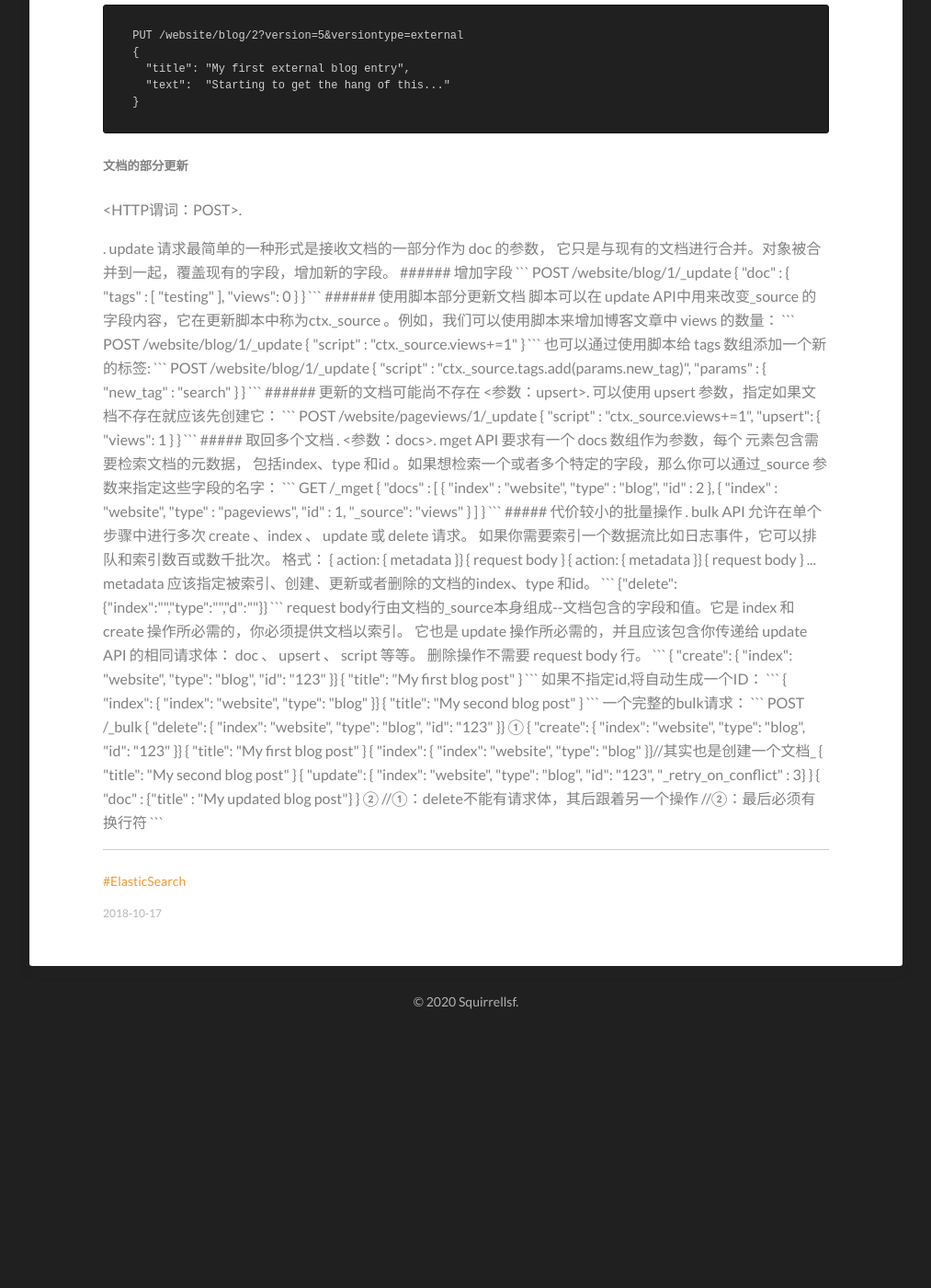
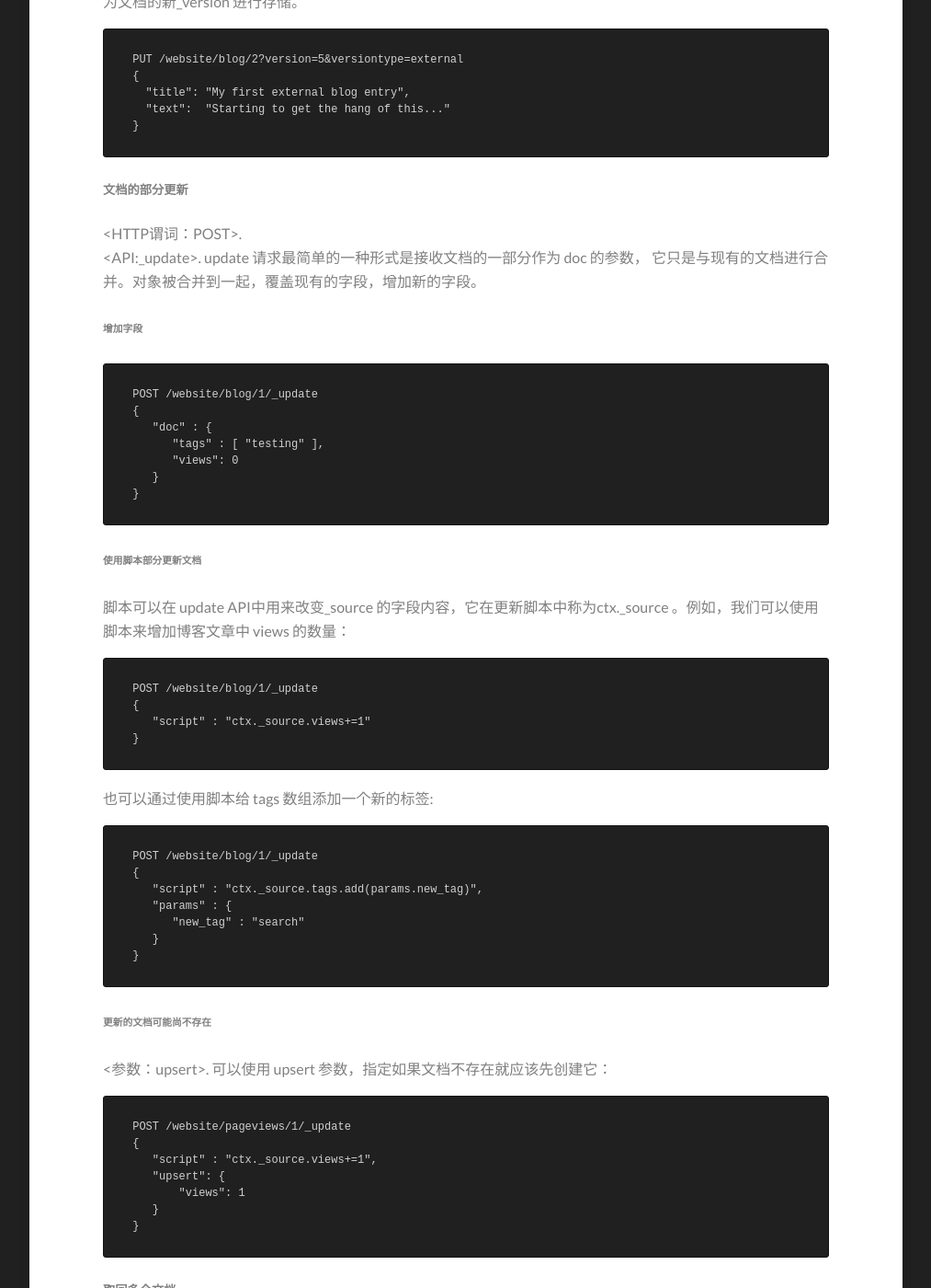
Before and after one commit to squirrellsf/squirrellsf.github.io, a Jekyll site: the page built from _posts/2018-10-17-ElasticSearch开始（2）--数据输入和输出.md, in a window 1280 px wide and 1400 px high, scrolled down 3512 px. Shown: the whole window at 92% size, without its empty margins (133-1146 px from the left). Built offline with Jekyll 4.4.1, drawn with Linux system fonts in a browser that asks for light colours; before the commit the page ends 4637 px from its top, so only the background shows below that; some of the changed text lies outside the part shown.

Commit message:
optimize md

````diff
--- a/_posts/2018-10-17-ElasticSearch开始（2）--数据输入和输出.md
+++ b/_posts/2018-10-17-ElasticSearch开始（2）--数据输入和输出.md
@@ -118,7 +118,7 @@
 ```
 ##### 文档的部分更新
 <HTTP谓词：POST>.
-<API:_update>.
+\<API:_update>.
    update 请求最简单的一种形式是接收文档的一部分作为 doc 的参数， 它只是与现有的文档进行合并。对象被合并到一起，覆盖现有的字段，增加新的字段。
 ###### 增加字段
 ```
@@ -161,8 +161,8 @@
  }
 ```
 ##### 取回多个文档
-<API:_mget>.
-<参数：docs>.
+\<API:_mget>
+<参数：docs>
    mget API 要求有一个 docs 数组作为参数，每个 元素包含需要检索文档的元数据， 包括index、type 和id 。如果想检索一个或者多个特定的字段，那么你可以通过_source 参数来指定这些字段的名字：
 ```
  GET /_mget
@@ -183,8 +183,8 @@
  }
 ```
 ##### 代价较小的批量操作
-<API:bulk>.
-   bulk API 允许在单个步骤中进行多次 create 、index 、 update 或 delete 请求。 如果你需要索引一个数据流比如日志事件，它可以排队和索引数百或数千批次。
+\<API:bulk>.
+   bulk允许在单个步骤中进行多次 create 、index 、 update 或 delete 请求。 如果你需要索引一个数据流比如日志事件，它可以排队和索引数百或数千批次。
 格式：
  { action: { metadata }} <!--指定哪一文档做什么操作  action:"create","index","update","delete"-->
  { request body        }
````
